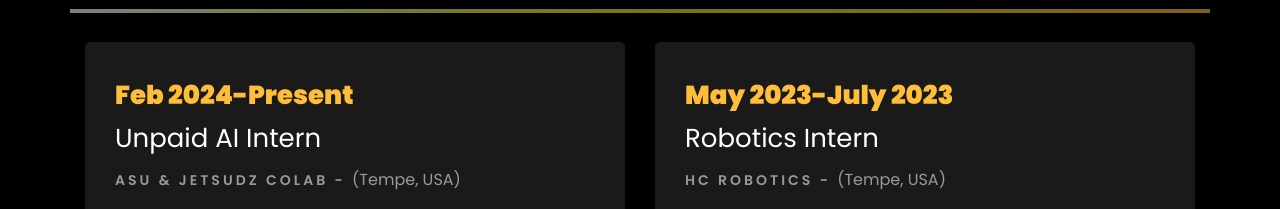
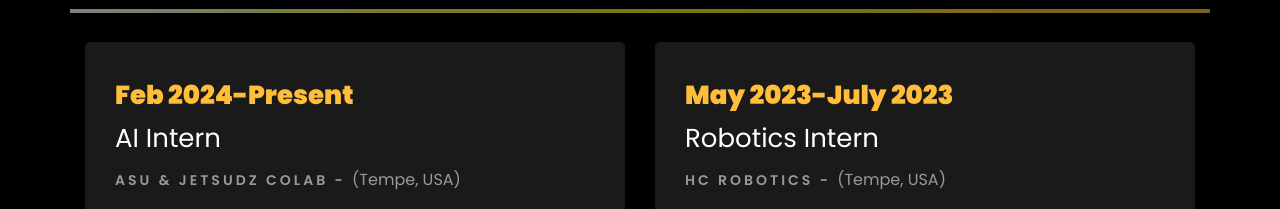
Before and after one commit to SwaroopVennapusa/swaroopvennapusa.github.io, a plain HTML site: page index.html in a window 1280 px wide. Shown: the part 1977-2186 px from the top of the page. Drawn offline with Linux system fonts and the light colour scheme; files whose address does not match are found by name.

Commit message:
Update index.html

```diff
--- a/index.html
+++ b/index.html
@@ -324,7 +324,7 @@
 				<div class="col-md-6">
 					<div class="resume-wrap ftco-animate">
 						<span class="date">Feb 2024-Present</span>
-						<h2>Unpaid AI Intern</h2>
+						<h2>AI Intern</h2>
 						<span class="position">ASU & Jetsudz colab - </span>
 						<span class="mt-4">(Tempe, USA)</span>
 						<p class="mt-4">
```
